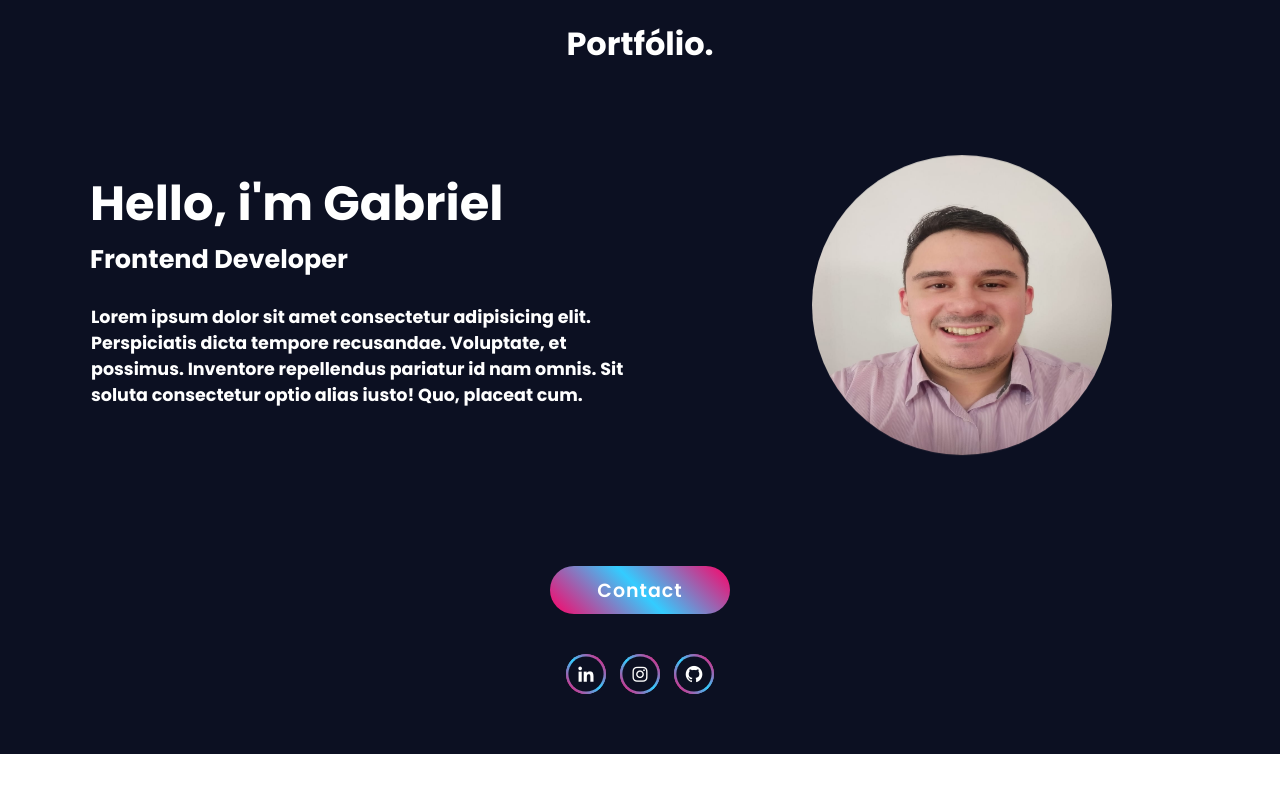
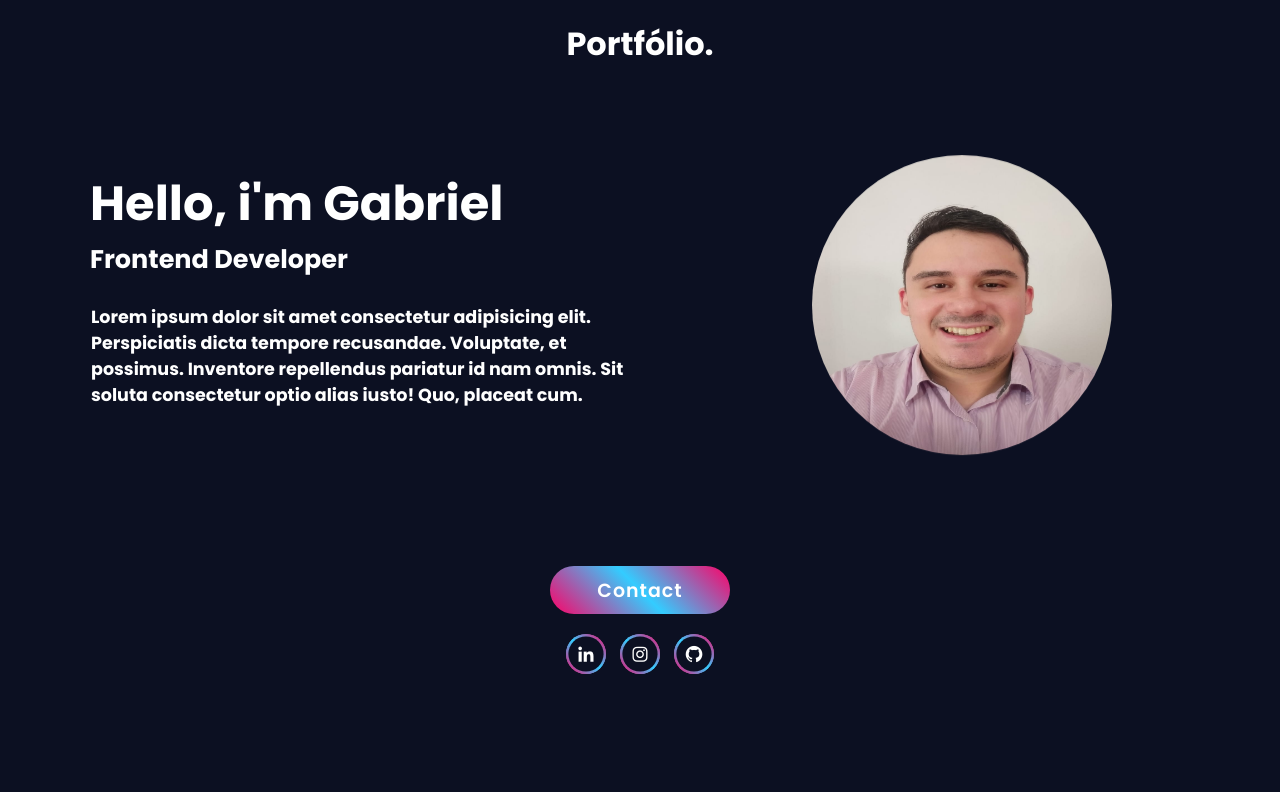
Before and after one commit to Souzzagabe/portfolioV2, a website: page index.html in a window 1280 px wide. Drawn offline with nearby package versions, Linux system fonts and the light colour scheme; files whose address does not match are found by name.

Commit message:
portfolioV2

```diff
--- a/index.html
+++ b/index.html
@@ -48,9 +48,7 @@
                         class='bx bxl-github'></i></a>
                 </div>
             </section>
-            <footer class="footer">
 
-            </footer>
         </section>
     </div>
 </body>
--- a/styles.css
+++ b/styles.css
@@ -1,3 +1,6 @@
+@charset "UTF-8";
+
+
 @import url('https://fonts.googleapis.com/css2?family=Poppins:wght@300;400;500;600;700;800;900&display=swap');
 
 * {
@@ -7,11 +10,15 @@
     font-family: 'poppins', sans-serif;
 
 }
+.body {
+    background-color: #0c1022;
+}
 
 .container {
     padding: 20px;
     background-color: #0c1022;
     color: #fff;
+    height: 100vh;
 
 }
 
@@ -77,8 +84,6 @@ img {
     opacity: 0;
     animation: zoomIn 1s ease forwards, floatImage 4s ease-in-out infinite;
     animation-delay: 2.1s, 3.1s;
-
-
 }
 
 .button {
@@ -117,7 +122,7 @@ img {
     display: flex;
     justify-content: center;
     align-items: center;
-    margin: 20px 0;
+
     opacity: 0;
     animation: slideBottom 1s ease forwards;
     animation-delay: 2.1s;
@@ -137,7 +142,6 @@ img {
     text-decoration: none;
     margin: 20px 7px;
     z-index: 1;
-
 }
 
 .social a::before {
@@ -218,10 +222,11 @@ img {
     .photo {
         width: 100%;
         margin: auto;
-
     }
 
 }
+
+
 
 @media (min-width: 581px) and (max-width: 920px) {
     .body-text {
@@ -244,7 +249,8 @@ img {
     }
 }
 
-@media (min-width: 920px) {}
+@media (min-width: 1300px) {
+}
 
 
 /* ANIMAÇÃO------ */
```
